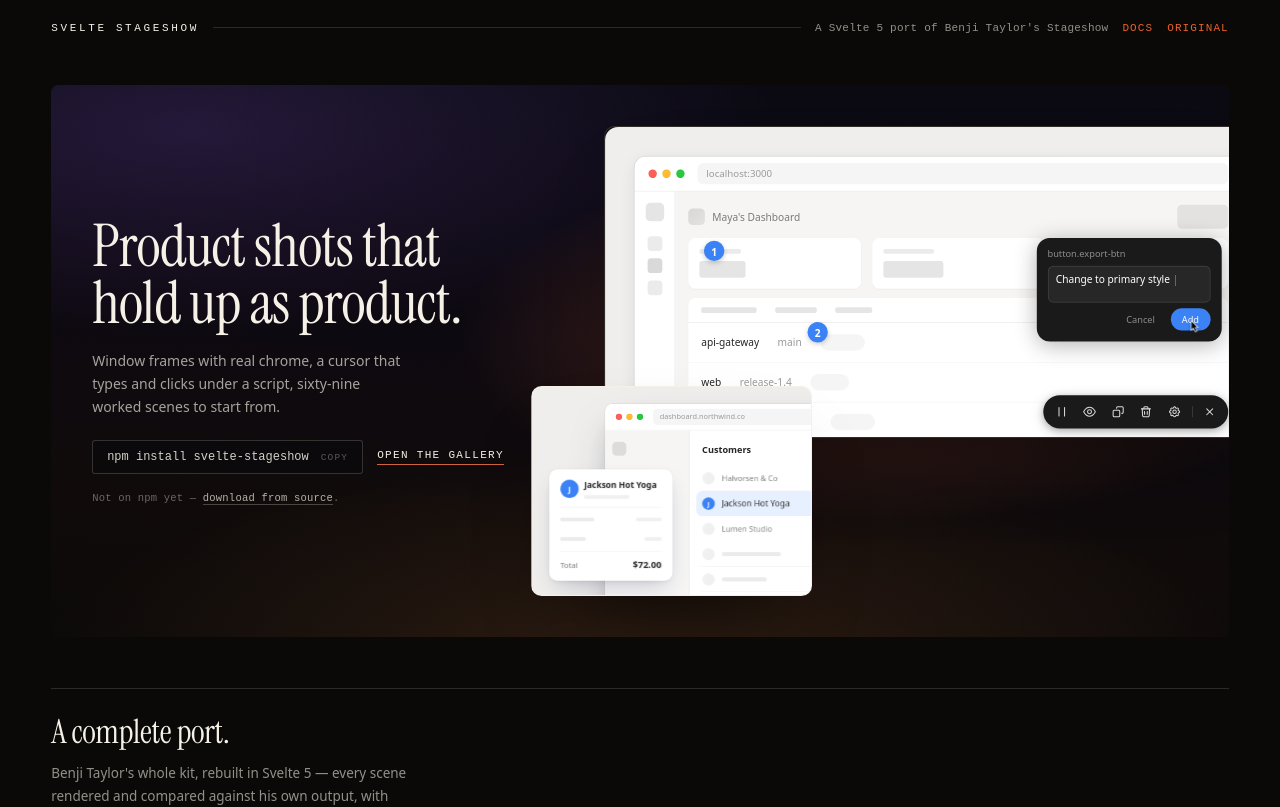
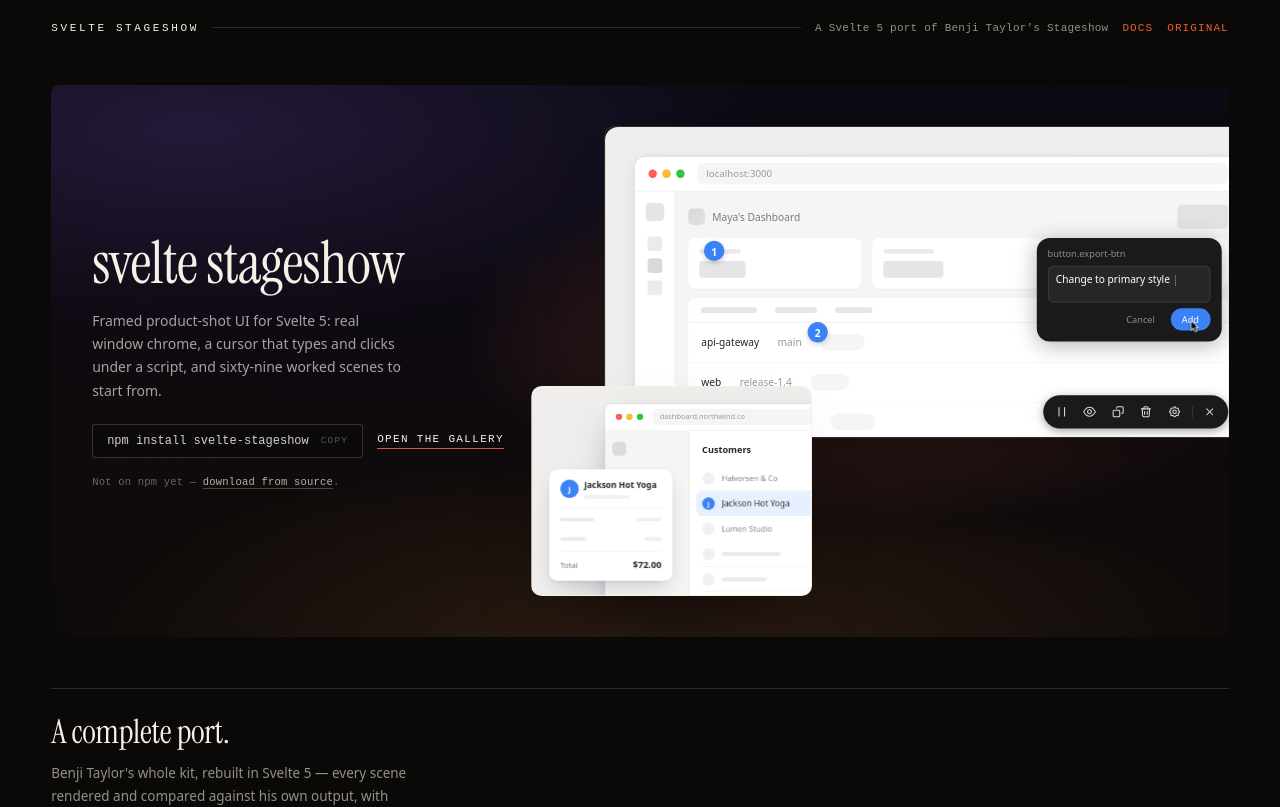
Before and after one commit to maven-ammar/svelte-stageshow, a Svelte app in the folder apps/web/: page / in a window 1280 px wide. Shown: the top 807 px of the page. Built offline with nearby package versions, Linux system fonts and the light colour scheme.

Commit message:
copy: the hero headline is the name
Drops the tagline for 'svelte stageshow' in Instrument Serif, and lets the
paragraph carry what it is: framed product-shot UI for Svelte 5, real chrome, a
scripted cursor, sixty-nine scenes.

```diff
--- a/apps/web/src/DotHero.svelte
+++ b/apps/web/src/DotHero.svelte
@@ -47,10 +47,10 @@
 
   <div class="dot-hero__inner">
     <div class="dot-hero__copy">
-      <h1>Product shots that hold up as product.</h1>
+      <h1>svelte stageshow</h1>
       <p class="dot-hero__sub">
-        Window frames with real chrome, a cursor that types and clicks under a script, sixty-nine
-        worked scenes to start from.
+        Framed product-shot UI for Svelte 5: real window chrome, a cursor that types and clicks
+        under a script, and sixty-nine worked scenes to start from.
       </p>
       <div class="dot-hero__actions">
         <button class="dot-hero__command" type="button" onclick={copy} data-copied={copied}>
```
